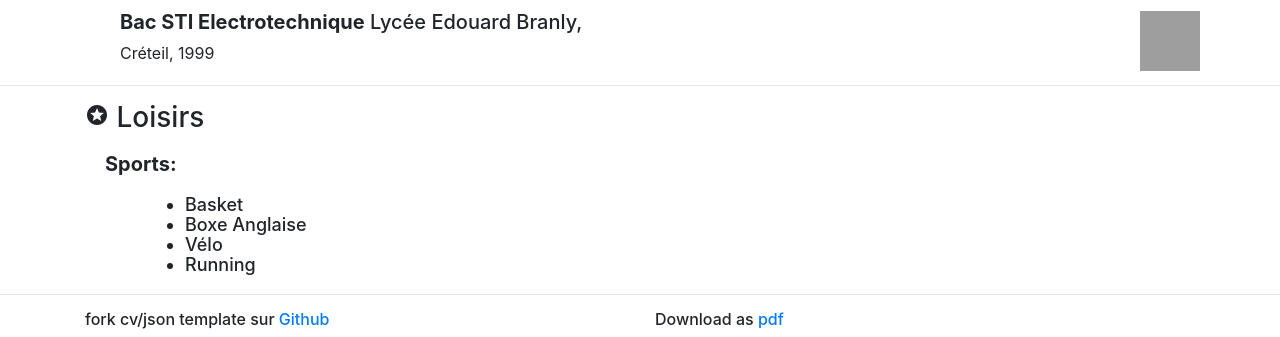
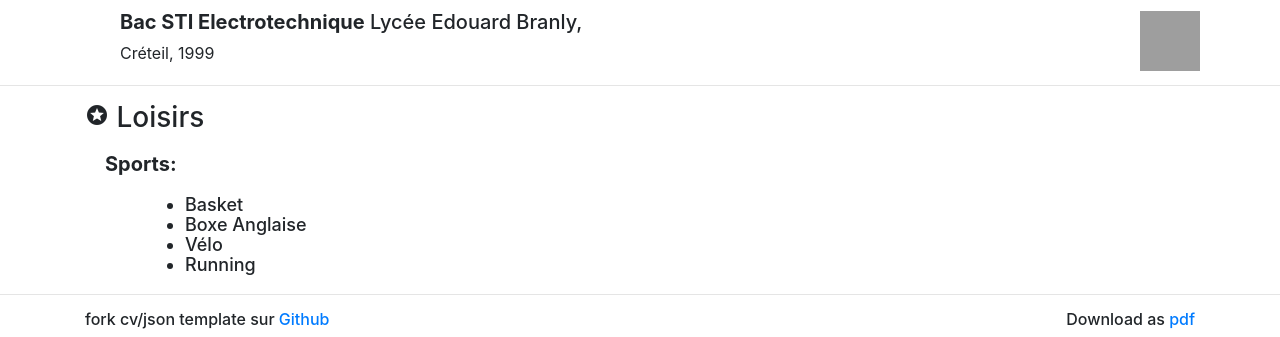
Before and after one commit to jbjouvin/cv, a website: page index.html in a window 1280 px wide. Shown: the part 5364-5701 px from the top of the page. Drawn offline with nearby package versions, Linux system fonts and the light colour scheme; grey boxes are pictures that could not be loaded.

Commit message:
+ text align

```diff
--- a/index.html
+++ b/index.html
@@ -104,7 +104,7 @@
                 </div>
 
                 <div class="col-12 col-md-6">
-                    <h6>Download as
+                    <h6 style="text-align: right">Download as
                         <a href="JB_JOUVIN_no.pdf">pdf</a>
                     </h6>
                 </div>
```
